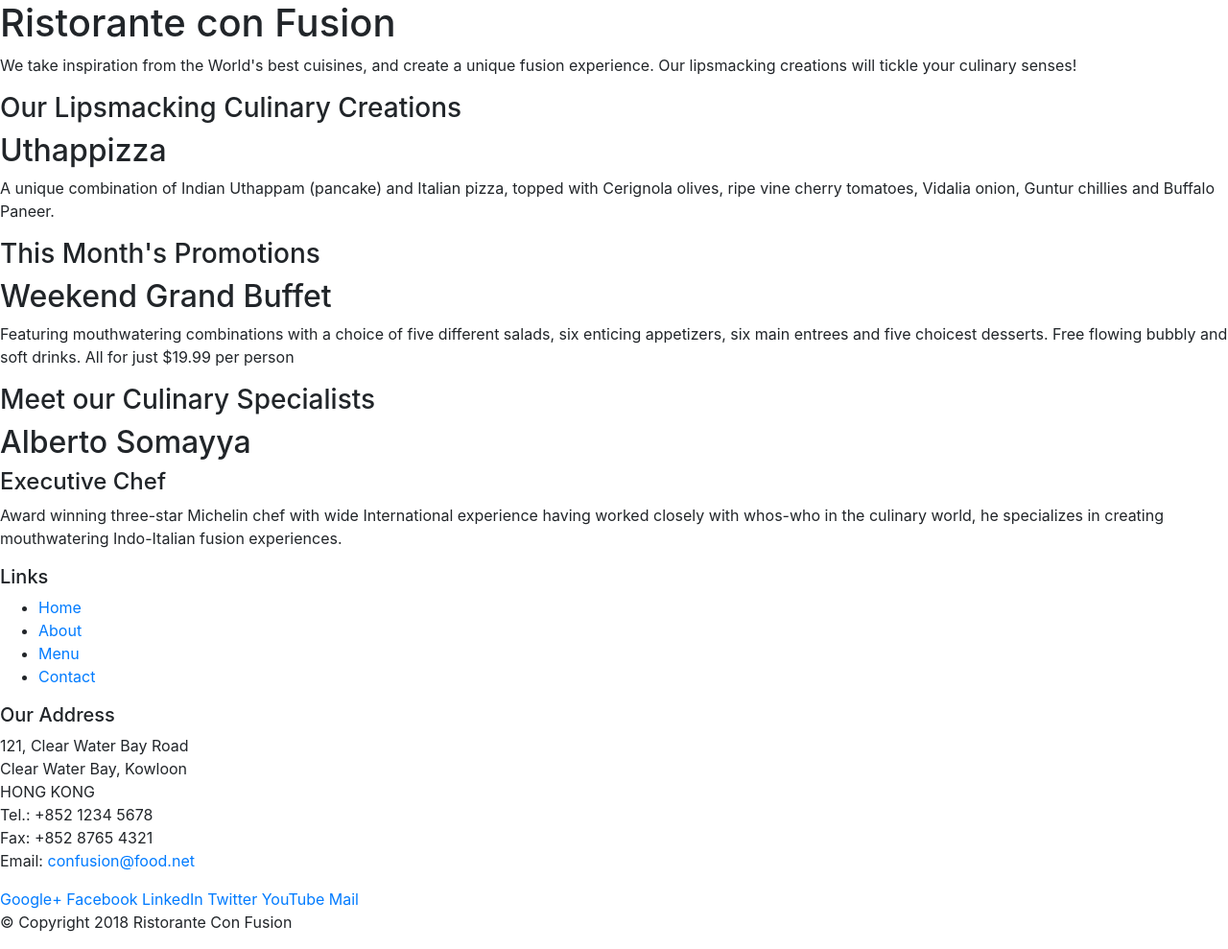
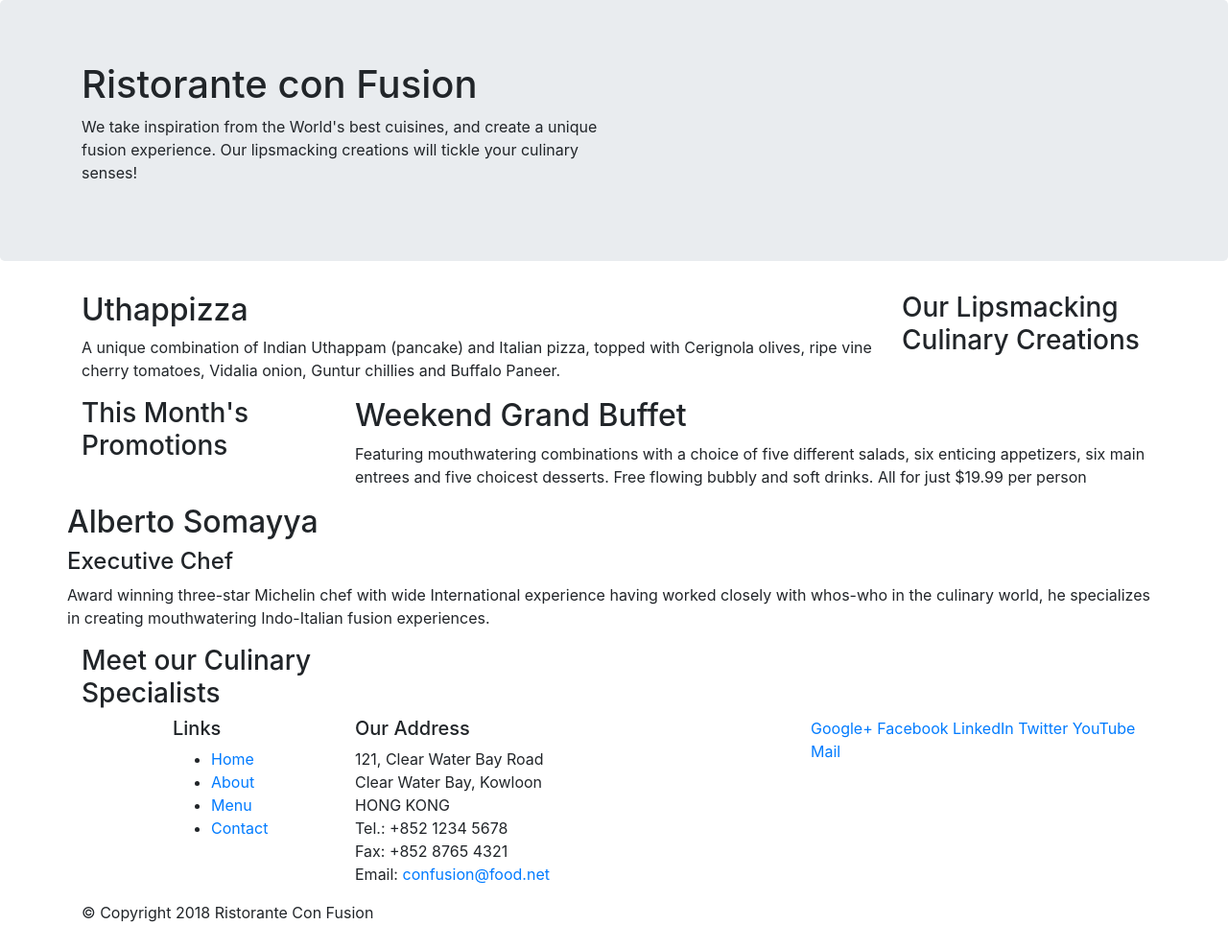
Before and after one commit to talesmilan/Site-de-Restaurante-Bootstrap, a website: page index.html in a window 1280 px wide. Shown: the whole page at 96% size. Drawn offline with nearby package versions, Linux system fonts and the light colour scheme.

Commit message:
Bootstrap Grid parte 1

```diff
--- a/index.html
+++ b/index.html
@@ -14,45 +14,45 @@
 
 <body>
 
-    <header>
-        <div>
-            <div>
-                <div>
+    <header class="jumbotron">
+        <div class="container">
+            <div class="row">
+                <div class="col-12 col-sm-6">
                     <h1>Ristorante con Fusion</h1>
                     <p>We take inspiration from the World's best cuisines, and create a unique fusion experience. Our lipsmacking creations will tickle your culinary senses!</p>
                 </div>
-                <div>
+                <div class="col-12 col-sm">
                 </div>
             </div>
         </div>
     </header>
 
-    <div>
-        <div>
-            <div>
+    <div class="container">
+        <div class="row">
+            <div class="col-12 col-sm-4 order-sm-last col-md-3">
                 <h3>Our Lipsmacking Culinary Creations</h3>
             </div>
-            <div>
+            <div class="col col-sm order-sm-first col-md">
                 <h2>Uthappizza</h2>
                 <p>A unique combination of Indian Uthappam (pancake) and Italian pizza, topped with Cerignola olives, ripe vine cherry tomatoes, Vidalia onion, Guntur chillies and Buffalo Paneer.</p>
             </div>
         </div>
 
 
-        <div>
-            <div>
+        <div class="row">
+            <div class="col-12 col-sm-4 col-md-3">
                 <h3>This Month's Promotions</h3>
             </div>
-            <div>
+            <div class="col col-sm col-md">
                 <h2>Weekend Grand Buffet</h2>
                 <p>Featuring mouthwatering combinations with a choice of five different salads, six enticing appetizers, six main entrees and five choicest desserts. Free flowing bubbly and soft drinks. All for just $19.99 per person </p>
             </div>
         </div>
 
-        <div>
-            <div>
+        <div class="row">
+            <div class="col-12 col-sm-4 order-sm-last col-md-3">
                 <h3>Meet our Culinary Specialists</h3>
-            </div>
+            </div class="col col-sm order-sm-first col-md">
             <div>
                 <h2>Alberto Somayya</h2>
                 <h4>Executive Chef</h4>
@@ -62,9 +62,9 @@
     </div>
 
     <footer>
-        <div>
-            <div>
-                <div>
+        <div class="container">
+            <div class="row">
+                <div class="col-4 offset-1 col-sm-2">
                     <h5>Links</h5>
                     <ul>
                         <li><a href="#">Home</a></li>
@@ -73,7 +73,7 @@
                         <li><a href="#">Contact</a></li>
                     </ul>
                 </div>
-                <div>
+                <div class="col-7 col-sm-5">
                     <h5>Our Address</h5>
                     <address>
 		              121, Clear Water Bay Road<br>
@@ -84,7 +84,7 @@
 		              Email: <a href="mailto:confusion@food.net">confusion@food.net</a>
 		           </address>
                 </div>
-                <div>
+                <div class="col-12 col-sm-4">
                     <div>
                         <a href="http://google.com/+">Google+</a>
                         <a href="http://www.facebook.com/profile.php?id=">Facebook</a>
@@ -95,8 +95,8 @@
                     </div>
                 </div>
            </div>
-           <div>
-                <div>
+           <div class="row">
+                <div class="col-auto">
                     <p>© Copyright 2018 Ristorante Con Fusion</p>
                 </div>
            </div>
```
